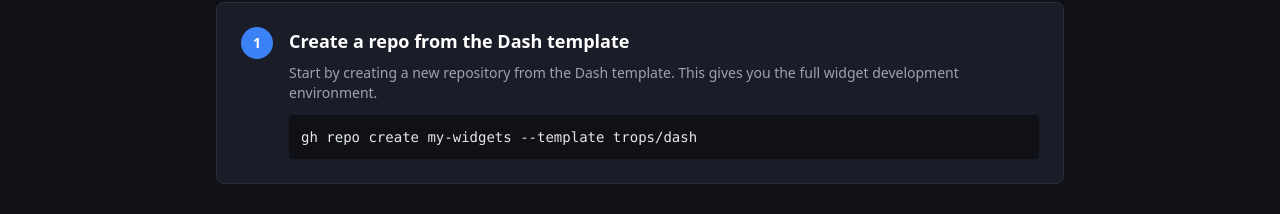
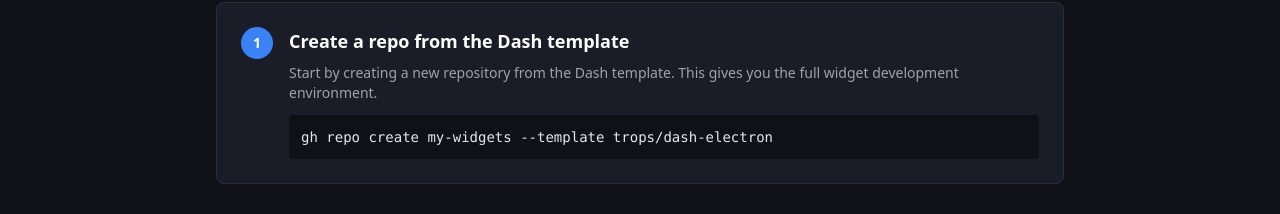
Before and after one commit to trops/dash-registry, a Next.js app: page /dash-registry/submit in a window 1280 px wide. Shown: the part 255-469 px from the top of the page. Built offline with nearby package versions, Linux system fonts and the light colour scheme.

Commit message:
main, updated instructions

```diff
--- a/public/registry-index.json
+++ b/public/registry-index.json
@@ -1,6 +1,6 @@
 {
   "version": "1.0.0",
-  "lastUpdated": "2026-02-24T23:25:33.633Z",
+  "lastUpdated": "2026-02-24T23:31:02.272Z",
   "packages": [
     {
       "name": "weather-widgets",
--- a/src/app/submit/page.tsx
+++ b/src/app/submit/page.tsx
@@ -30,7 +30,7 @@ export default function SubmitPage() {
                             <div className="bg-dash-bg rounded p-3 font-mono text-sm text-dash-text">
                                 <code>
                                     gh repo create my-widgets --template
-                                    trops/dash
+                                    trops/dash-electron
                                 </code>
                             </div>
                         </div>
```
